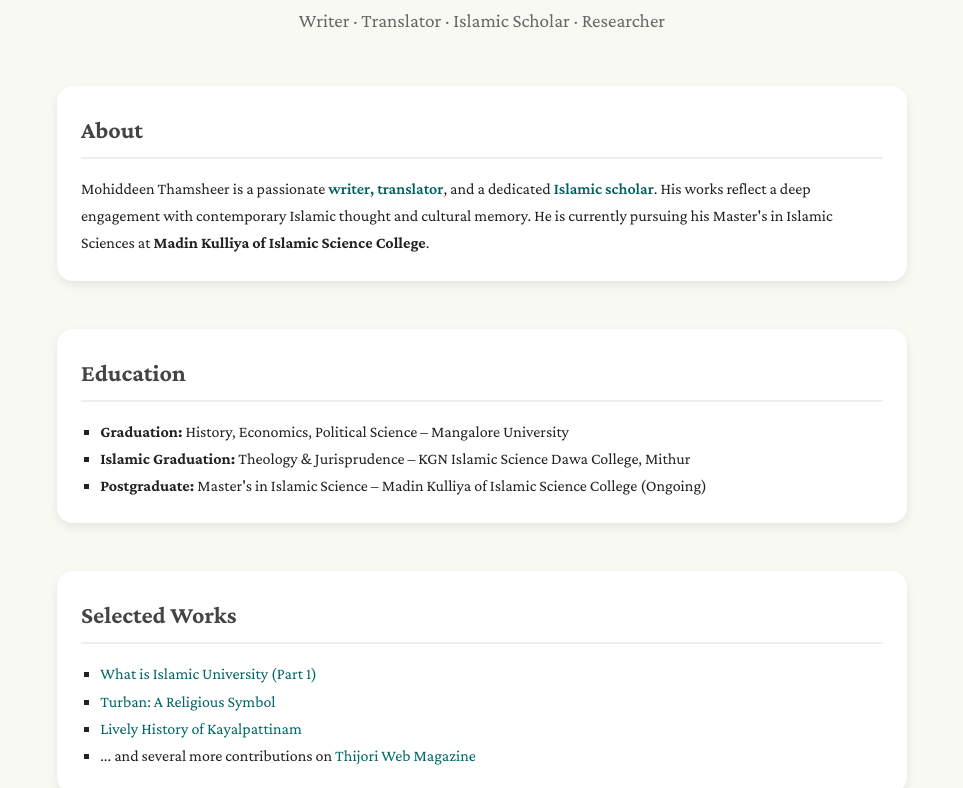
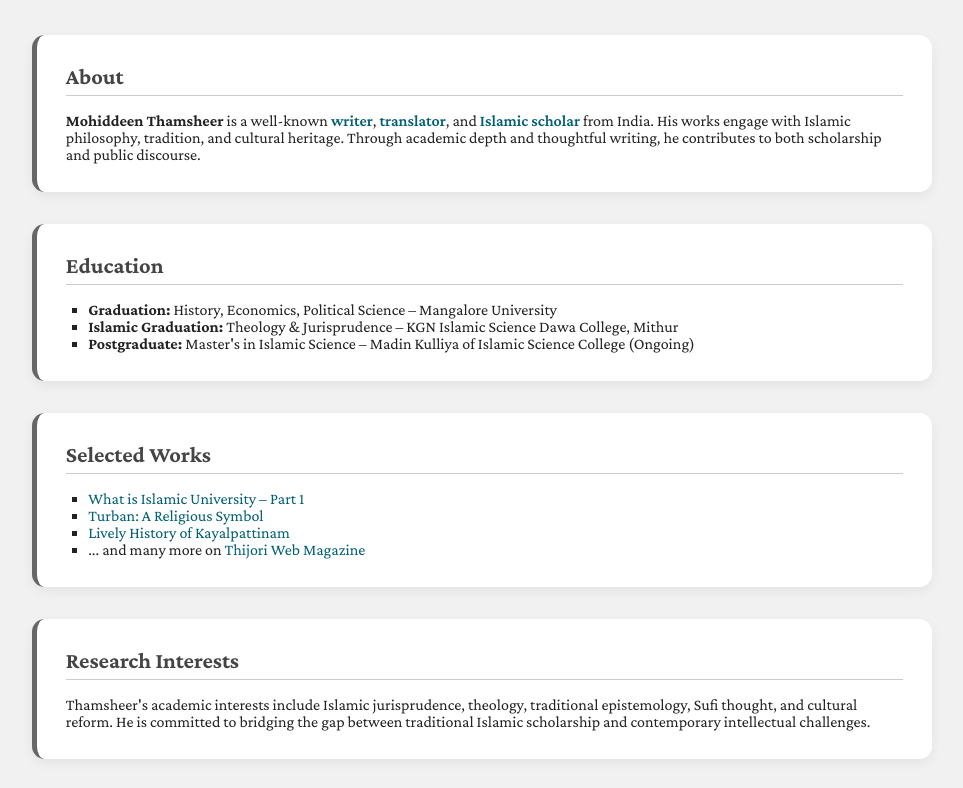
Before and after one commit to Thamsh/Thamsh.github.io, a plain HTML site: page index.html in a window 1280 px wide. Shown: the part 111-899 px from the top of the page, without its empty margins (158-1121 px from the left). Drawn offline with nearby package versions, Linux system fonts and the light colour scheme.

Commit message:
Update index.html

```diff
--- a/index.html
+++ b/index.html
@@ -15,53 +15,57 @@
 
     body {
       font-family: 'Crimson Pro', serif;
-      background-color: #f9f9f4;
+      background-color: #f1f1f1;
       color: #222;
-      line-height: 1.7;
       padding: 2rem;
     }
 
     header {
       text-align: center;
-      margin-bottom: 3rem;
+      margin-bottom: 2.5rem;
     }
 
     header h1 {
-      font-size: 2.8rem;
+      font-size: 2.6rem;
       font-weight: 700;
-      color: #2e2e2e;
+      color: #333;
     }
 
     header p {
-      font-size: 1.2rem;
+      font-size: 1.1rem;
       color: #666;
       margin-top: 0.5rem;
     }
 
+    .container {
+      max-width: 900px;
+      margin: 0 auto;
+    }
+
     section {
-      max-width: 850px;
-      margin: 0 auto 3rem;
-      padding: 1.5rem;
       background-color: #fff;
-      border-radius: 1rem;
-      box-shadow: 0 4px 10px rgba(0,0,0,0.08);
+      padding: 1.8rem;
+      margin-bottom: 2rem;
+      border-left: 5px solid #666;
+      border-radius: 0.8rem;
+      box-shadow: 0 4px 12px rgba(0,0,0,0.06);
     }
 
     section h2 {
-      font-size: 1.5rem;
+      font-size: 1.4rem;
       margin-bottom: 1rem;
       color: #444;
-      border-bottom: 2px solid #eee;
+      border-bottom: 1px solid #ccc;
       padding-bottom: 0.4rem;
     }
 
     ul {
       list-style: square;
-      margin-left: 1.2rem;
+      margin-left: 1.4rem;
     }
 
     a {
-      color: #006766;
+      color: #005f73;
       text-decoration: none;
     }
 
@@ -73,23 +77,23 @@
       text-align: center;
       margin-top: 3rem;
       font-size: 0.9rem;
-      color: #aaa;
+      color: #888;
+    }
+
+    .fade {
+      opacity: 0;
+      transform: translateY(30px);
+      transition: all 0.6s ease-out;
+    }
+
+    .fade.visible {
+      opacity: 1;
+      transform: translateY(0);
     }
 
     .highlight {
-      color: #005f5f;
+      color: #005f73;
       font-weight: 600;
-    }
-
-    .fadeIn {
-      opacity: 0;
-      transform: translateY(20px);
-      transition: all 0.6s ease-in-out;
-    }
-
-    .fadeIn.visible {
-      opacity: 1;
-      transform: translateY(0);
     }
   </style>
 </head>
@@ -100,12 +104,13 @@
     <p>Writer · Translator · Islamic Scholar · Researcher</p>
   </header>
 
-  <section class="fadeIn">
+  <div class="container">
+    <section class="fade">
       <h2>About</h2>
-    <p>Mohiddeen Thamsheer is a passionate <span class="highlight">writer, translator</span>, and a dedicated <span class="highlight">Islamic scholar</span>. His works reflect a deep engagement with contemporary Islamic thought and cultural memory. He is currently pursuing his Master's in Islamic Sciences at <strong>Madin Kulliya of Islamic Science College</strong>.</p>
+      <p><strong>Mohiddeen Thamsheer</strong> is a well-known <span class="highlight">writer</span>, <span class="highlight">translator</span>, and <span class="highlight">Islamic scholar</span> from India. His works engage with Islamic philosophy, tradition, and cultural heritage. Through academic depth and thoughtful writing, he contributes to both scholarship and public discourse.</p>
     </section>
 
-  <section class="fadeIn">
+    <section class="fade">
       <h2>Education</h2>
       <ul>
         <li><strong>Graduation:</strong> History, Economics, Political Science – Mangalore University</li>
@@ -114,36 +119,39 @@
       </ul>
     </section>
 
-  <section class="fadeIn">
+    <section class="fade">
       <h2>Selected Works</h2>
       <ul>
-      <li><a href="https://thijori.in/what-is-islamic-university-part-1/" target="_blank">What is Islamic University (Part 1)</a></li>
+        <li><a href="https://thijori.in/what-is-islamic-university-part-1/" target="_blank">What is Islamic University – Part 1</a></li>
         <li><a href="https://thijori.in/turbon-a-religious-symbol/" target="_blank">Turban: A Religious Symbol</a></li>
         <li><a href="https://thijori.in/lively-hisotry-ofkalpattanam/" target="_blank">Lively History of Kayalpattinam</a></li>
-      <li>... and several more contributions on <a href="https://thijori.in" target="_blank">Thijori Web Magazine</a></li>
+        <li>... and many more on <a href="https://thijori.in" target="_blank">Thijori Web Magazine</a></li>
       </ul>
     </section>
 
-  <section class="fadeIn">
-    <h2>Research & Interests</h2>
-    <p>Thamsheer’s research explores intersections of Islamic tradition with modern knowledge, education reform, spiritual practices, and Sufi heritage in South India. He seeks to build bridges between academic scholarship and community awareness through thoughtful writing and translation.</p>
+    <section class="fade">
+      <h2>Research Interests</h2>
+      <p>Thamsheer's academic interests include Islamic jurisprudence, theology, traditional epistemology, Sufi thought, and cultural reform. He is committed to bridging the gap between traditional Islamic scholarship and contemporary intellectual challenges.</p>
     </section>
+  </div>
 
   <footer>
-    &copy; 2025 Mohiddeen Thamsheer · Crafted in Ainjmal Style
+    &copy; 2025 Mohiddeen Thamsheer · Ainjmal Academic Style
   </footer>
 
   <script>
-    const fadeIns = document.querySelectorAll('.fadeIn');
-    const observer = new IntersectionObserver(entries => {
+    // Fade-in animation on scroll
+    const fadeEls = document.querySelectorAll('.fade');
+
+    const observer = new IntersectionObserver((entries) => {
       entries.forEach(entry => {
         if (entry.isIntersecting) {
           entry.target.classList.add('visible');
         }
       });
-    }, { threshold: 0.2 });
+    }, { threshold: 0.15 });
 
-    fadeIns.forEach(el => observer.observe(el));
+    fadeEls.forEach(el => observer.observe(el));
   </script>
 </body>
 </html>
```
Lines whose indentation alone changed are shown as unchanged.
